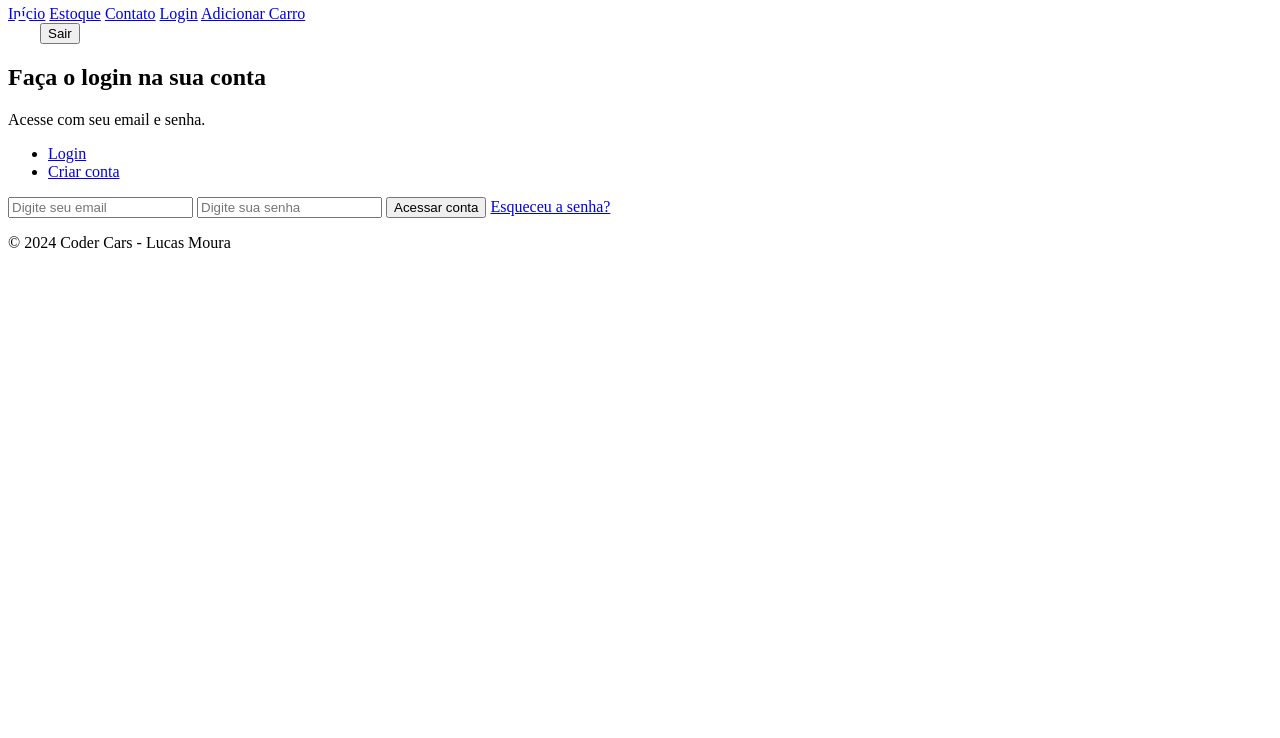
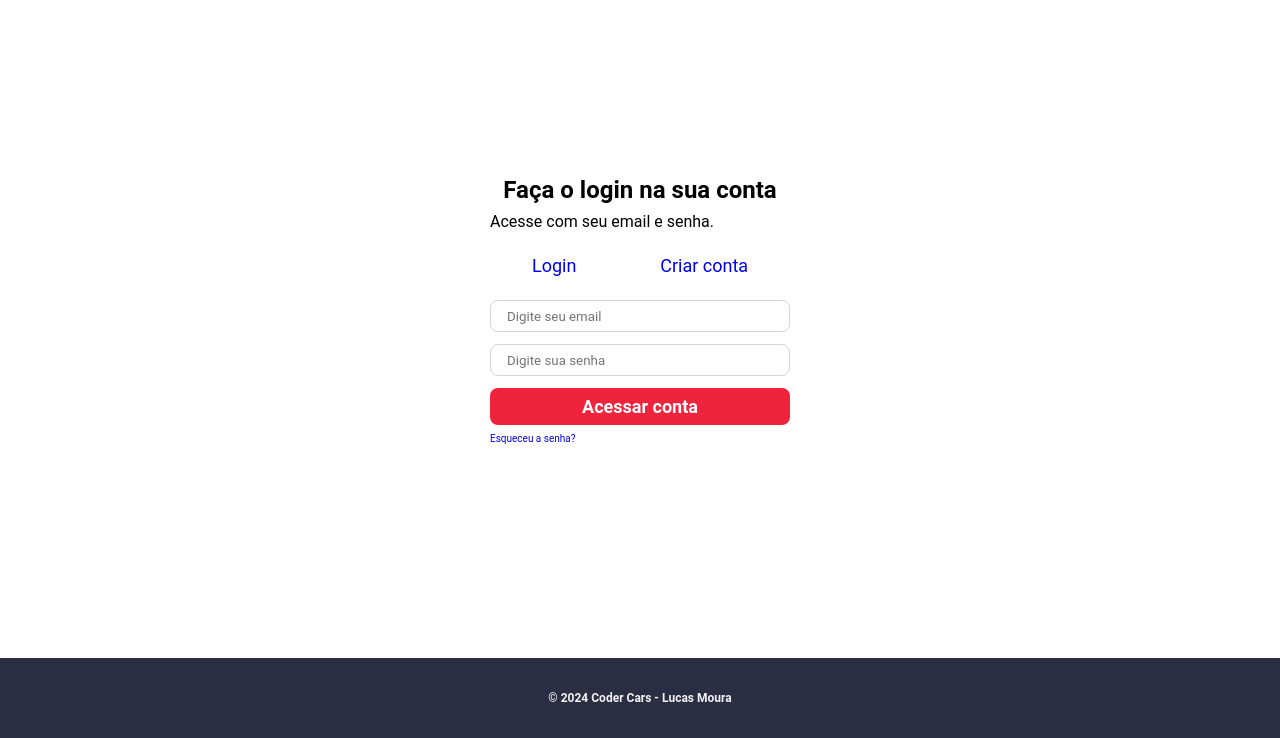
Before and after one commit to lucas-r-moura/trabalho-final-coderhouse-js, a plain HTML site: page login.html in a window 1280 px wide. Shown: the part 62-800 px from the top of the page. Drawn offline with Linux system fonts and the light colour scheme; the site is published under a folder, as on GitHub Pages, so addresses that start at the root find nothing.

Commit message:
Update login.html

```diff
--- a/login.html
+++ b/login.html
@@ -5,8 +5,8 @@
     <meta charset="UTF-8">
     <meta name="viewport" content="width=device-width, initial-scale=1.0">
     <title>Coder Cars</title>
-    <link rel="stylesheet" type="text/css" href="/css/reset.css" media="screen" />
-    <link rel="stylesheet" type="text/css" href="/css/style.css" media="screen" />
+    <link rel="stylesheet" type="text/css" href="./css/reset.css" media="screen" />
+    <link rel="stylesheet" type="text/css" href="./css/style.css" media="screen" />
     <script src="https://kit.fontawesome.com/e3350b82d6.js" crossorigin="anonymous"></script>
 </head>
 
```
